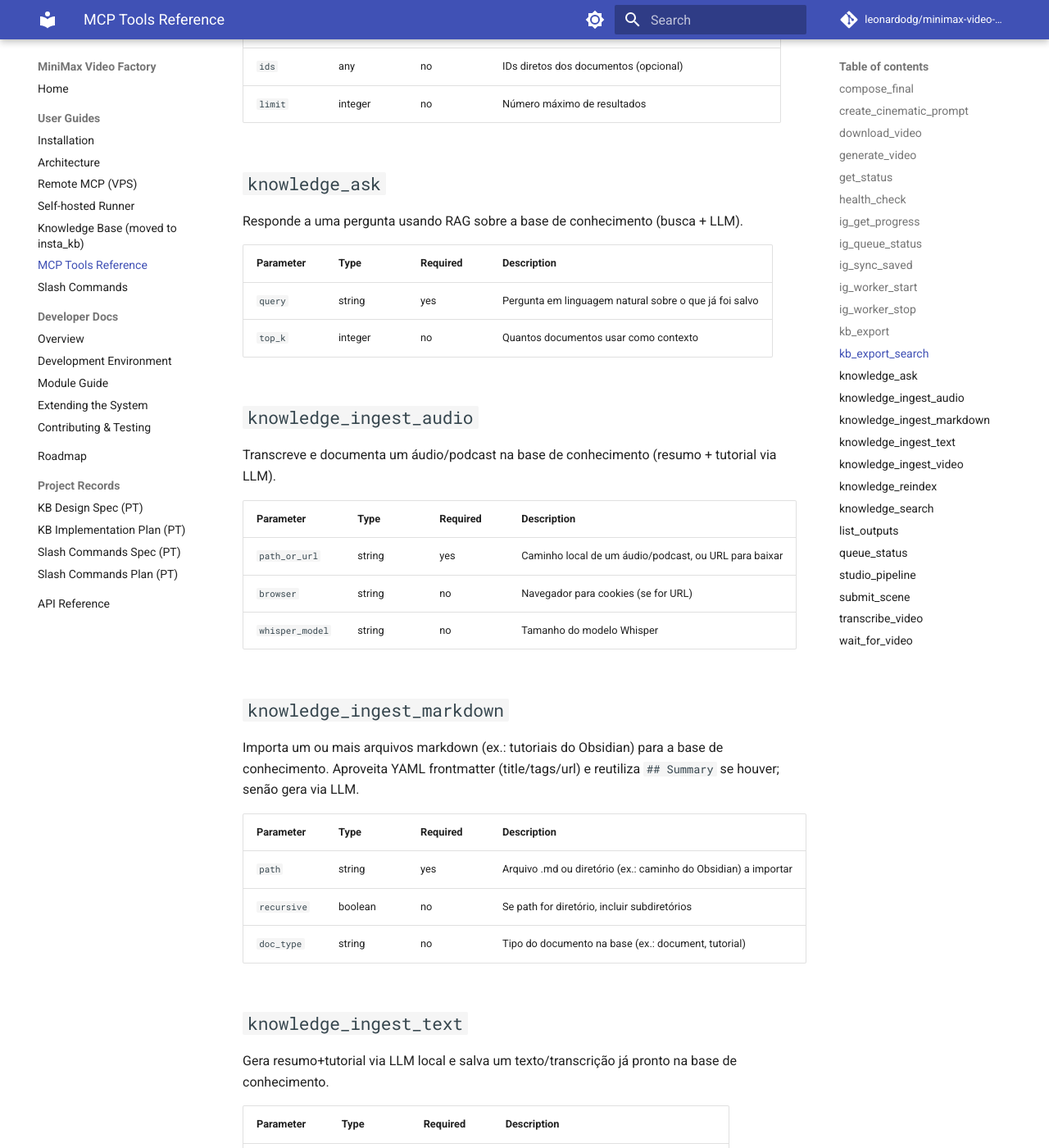
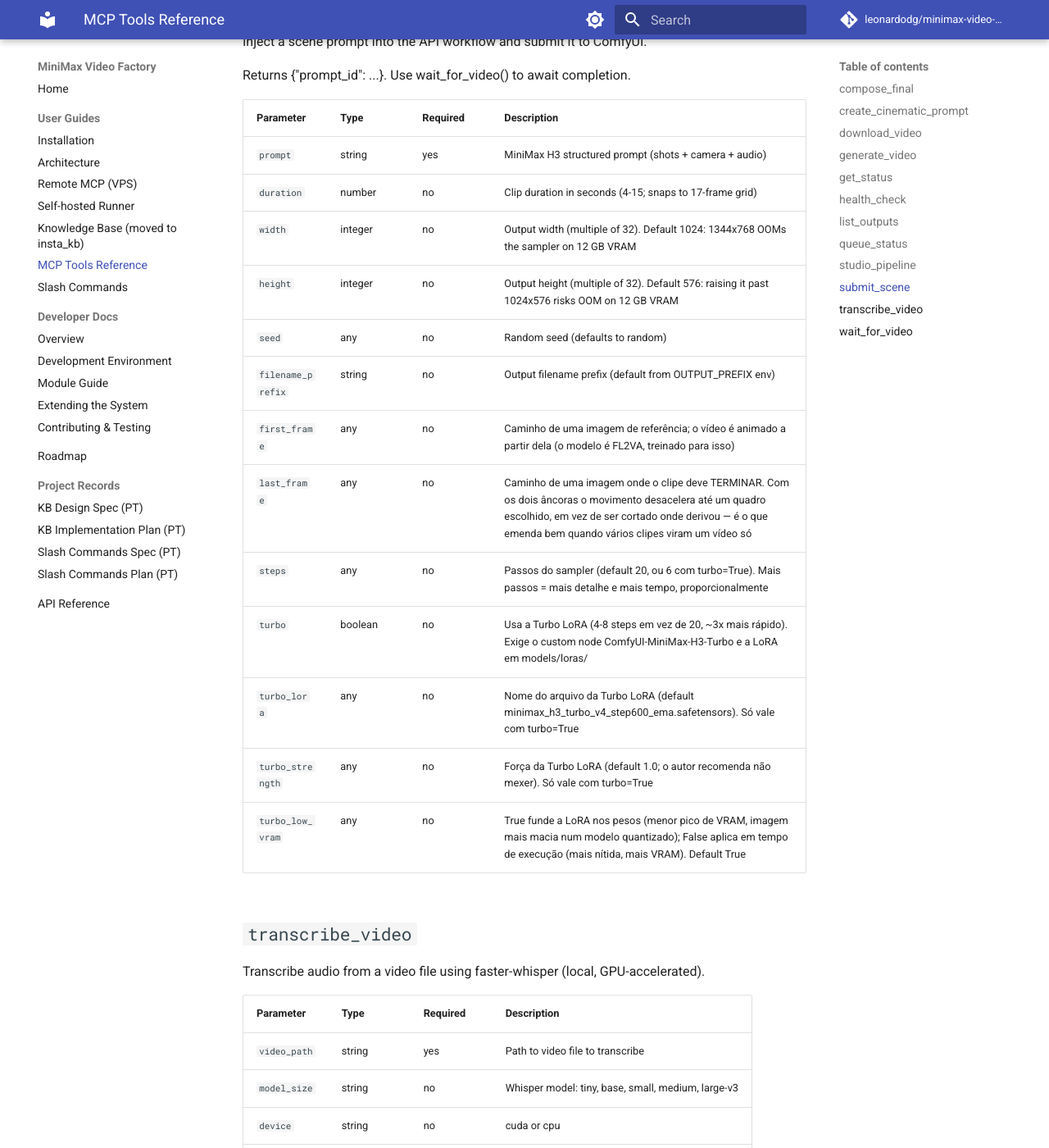
Before and after one commit to leonardodg/minimax-video-factory, an MkDocs documentation site: the page built from docs/MCP_TOOLS.md, in a window 1280 px wide and 1400 px high, scrolled down 3615 px. Shown: the whole window at 82% size. Built offline with MkDocs 1.6.1 and Material for MkDocs 9.7.7, drawn with Linux system fonts in a browser that asks for light colours; comment, search, counter and statistics services are not loaded; some of the changed text lies outside the part shown.

Commit message:
docs: regenera MCP_TOOLS.md

```diff
--- a/docs/MCP_TOOLS.md
+++ b/docs/MCP_TOOLS.md
@@ -47,7 +47,11 @@
 | `filename_prefix` | string | no | Output filename prefix |
 | `first_frame` | any | no | Caminho de uma imagem de referência; o vídeo é animado a partir dela (o modelo é FL2VA, treinado para isso) |
 | `last_frame` | any | no | Caminho de uma imagem onde o clipe deve TERMINAR. Com os dois âncoras o movimento desacelera até um quadro escolhido, em vez de ser cortado onde derivou — é o que emenda bem quando vários clipes viram um vídeo só |
-| `steps` | any | no | Passos do sampler (default 20). Medido: 30 e 40 não melhoram e custam 8x o tempo |
+| `steps` | any | no | Passos do sampler (default 20, ou 6 com turbo=True). Medido: 30 e 40 não melhoram e custam 8x o tempo |
+| `turbo` | boolean | no | Usa a Turbo LoRA (4-8 steps em vez de 20, ~3x mais rápido). Exige o custom node ComfyUI-MiniMax-H3-Turbo e a LoRA em models/loras/ |
+| `turbo_lora` | any | no | Nome do arquivo da Turbo LoRA (default minimax_h3_turbo_v4_step600_ema.safetensors). Só vale com turbo=True |
+| `turbo_strength` | any | no | Força da Turbo LoRA (default 1.0; o autor recomenda não mexer). Só vale com turbo=True |
+| `turbo_low_vram` | any | no | True funde a LoRA nos pesos (menor pico de VRAM, imagem mais macia num modelo quantizado); False aplica em tempo de execução (mais nítida, mais VRAM). Default True |
 | `wait_seconds` | number | no | Quanto esperar antes de devolver só o prompt_id. Medido: 512x320 leva ~4.5min, 1024x576 ~3min com modelo quente |
 
 ## `get_status`
@@ -61,119 +65,6 @@
 ## `health_check`
 
 Check ComfyUI backend health and required MiniMax H3 models presence.
-
-## `ig_get_progress`
-
-Mostra os últimos N posts do Instagram processados pelo ig-worker (state em downloads/ig).
-
-| Parameter | Type | Required | Description |
-|---|---|---|---|
-| `last_n` | integer | no | Quantos últimos resultados processados mostrar |
-
-## `ig_queue_status`
-
-Mostra o tamanho da fila ig.saved (ready/dead) e quantos consumidores ativos.
-
-## `ig_sync_saved`
-
-Enfileira todos os posts salvos do Instagram (via IG_SESSIONID) na fila ig.saved.
-Nao processa nada — o daemon ig-worker consome a fila em background.
-Retorna {ok, published, skipped_existing, total}.
-
-## `ig_worker_start`
-
-Envia o comando 'start' ao daemon ig-worker (retoma o consumo da fila).
-
-## `ig_worker_stop`
-
-Envia o comando 'stop' ao daemon ig-worker (pausa o consumo da fila).
-
-## `kb_export`
-
-Exporta documentos selecionados como arquivos .md legíveis.
-
-| Parameter | Type | Required | Description |
-|---|---|---|---|
-| `ids` | array | yes | IDs dos documentos a exportar (confirme antes com kb-export-search) |
-| `output_dir` | string | no | Diretório de destino dos .md (os arquivos caem em <output_dir>/Knowledge/) |
-
-## `kb_export_search`
-
-Lista documentos para export — por IDs, por busca, ou os mais recentes. Nao grava nada.
-
-| Parameter | Type | Required | Description |
-|---|---|---|---|
-| `query` | any | no | Texto para buscar em título/resumo/conteúdo (opcional) |
-| `ids` | any | no | IDs diretos dos documentos (opcional) |
-| `limit` | integer | no | Número máximo de resultados |
-
-## `knowledge_ask`
-
-Responde a uma pergunta usando RAG sobre a base de conhecimento (busca + LLM).
-
-| Parameter | Type | Required | Description |
-|---|---|---|---|
-| `query` | string | yes | Pergunta em linguagem natural sobre o que já foi salvo |
-| `top_k` | integer | no | Quantos documentos usar como contexto |
-
-## `knowledge_ingest_audio`
-
-Transcreve e documenta um áudio/podcast na base de conhecimento (resumo + tutorial via LLM).
-
-| Parameter | Type | Required | Description |
-|---|---|---|---|
-| `path_or_url` | string | yes | Caminho local de um áudio/podcast, ou URL para baixar |
-| `browser` | string | no | Navegador para cookies (se for URL) |
-| `whisper_model` | string | no | Tamanho do modelo Whisper |
-
-## `knowledge_ingest_markdown`
-
-Importa um ou mais arquivos markdown (ex.: tutoriais do Obsidian) para a base de conhecimento.
-Aproveita YAML frontmatter (title/tags/url) e reutiliza `## Summary` se houver; senão gera via LLM.
-
-| Parameter | Type | Required | Description |
-|---|---|---|---|
-| `path` | string | yes | Arquivo .md ou diretório (ex.: caminho do Obsidian) a importar |
-| `recursive` | boolean | no | Se path for diretório, incluir subdiretórios |
-| `doc_type` | string | no | Tipo do documento na base (ex.: document, tutorial) |
-
-## `knowledge_ingest_text`
-
-Gera resumo+tutorial via LLM local e salva um texto/transcrição já pronto na base de conhecimento.
-
-| Parameter | Type | Required | Description |
-|---|---|---|---|
-| `text` | string | yes | Texto/transcrição já pronta para processar |
-| `source_url` | any | no | URL de origem, se houver |
-| `title` | any | no | Título do documento |
-| `platform` | string | no | Origem: manual, instagram, youtube, podcast |
-
-## `knowledge_ingest_video`
-
-Baixa, transcreve e documenta um vídeo na base de conhecimento (resumo + tutorial via LLM).
-
-| Parameter | Type | Required | Description |
-|---|---|---|---|
-| `url` | string | yes | URL do vídeo (Instagram Reel, YouTube, etc.) |
-| `browser` | string | no | Navegador para cookies |
-| `whisper_model` | string | no | Tamanho do modelo Whisper |
-
-## `knowledge_reindex`
-
-Recalcula chunks e embeddings de todos os documentos (use após trocar de modelo de embedding).
-
-| Parameter | Type | Required | Description |
-|---|---|---|---|
-| `embedding_model` | any | no | Modelo de embedding a usar (default: EMBEDDING_MODEL do .env) |
-
-## `knowledge_search`
-
-Busca na base de conhecimento (palavra-chave + semântica) e retorna os documentos mais relevantes.
-
-| Parameter | Type | Required | Description |
-|---|---|---|---|
-| `query` | string | yes | Termo ou pergunta para buscar na base de conhecimento |
-| `top_k` | integer | no | Número máximo de resultados |
 
 ## `list_outputs`
 
@@ -217,7 +108,11 @@
 | `filename_prefix` | string | no | Output filename prefix (default from OUTPUT_PREFIX env) |
 | `first_frame` | any | no | Caminho de uma imagem de referência; o vídeo é animado a partir dela (o modelo é FL2VA, treinado para isso) |
 | `last_frame` | any | no | Caminho de uma imagem onde o clipe deve TERMINAR. Com os dois âncoras o movimento desacelera até um quadro escolhido, em vez de ser cortado onde derivou — é o que emenda bem quando vários clipes viram um vídeo só |
-| `steps` | any | no | Passos do sampler (default 20). Mais passos = mais detalhe e mais tempo, proporcionalmente |
+| `steps` | any | no | Passos do sampler (default 20, ou 6 com turbo=True). Mais passos = mais detalhe e mais tempo, proporcionalmente |
+| `turbo` | boolean | no | Usa a Turbo LoRA (4-8 steps em vez de 20, ~3x mais rápido). Exige o custom node ComfyUI-MiniMax-H3-Turbo e a LoRA em models/loras/ |
+| `turbo_lora` | any | no | Nome do arquivo da Turbo LoRA (default minimax_h3_turbo_v4_step600_ema.safetensors). Só vale com turbo=True |
+| `turbo_strength` | any | no | Força da Turbo LoRA (default 1.0; o autor recomenda não mexer). Só vale com turbo=True |
+| `turbo_low_vram` | any | no | True funde a LoRA nos pesos (menor pico de VRAM, imagem mais macia num modelo quantizado); False aplica em tempo de execução (mais nítida, mais VRAM). Default True |
 
 ## `transcribe_video`
 
```
Also changed, not shown: other parts of docs/MCP_TOOLS.md (+1 -1 lines), 1 other file.
